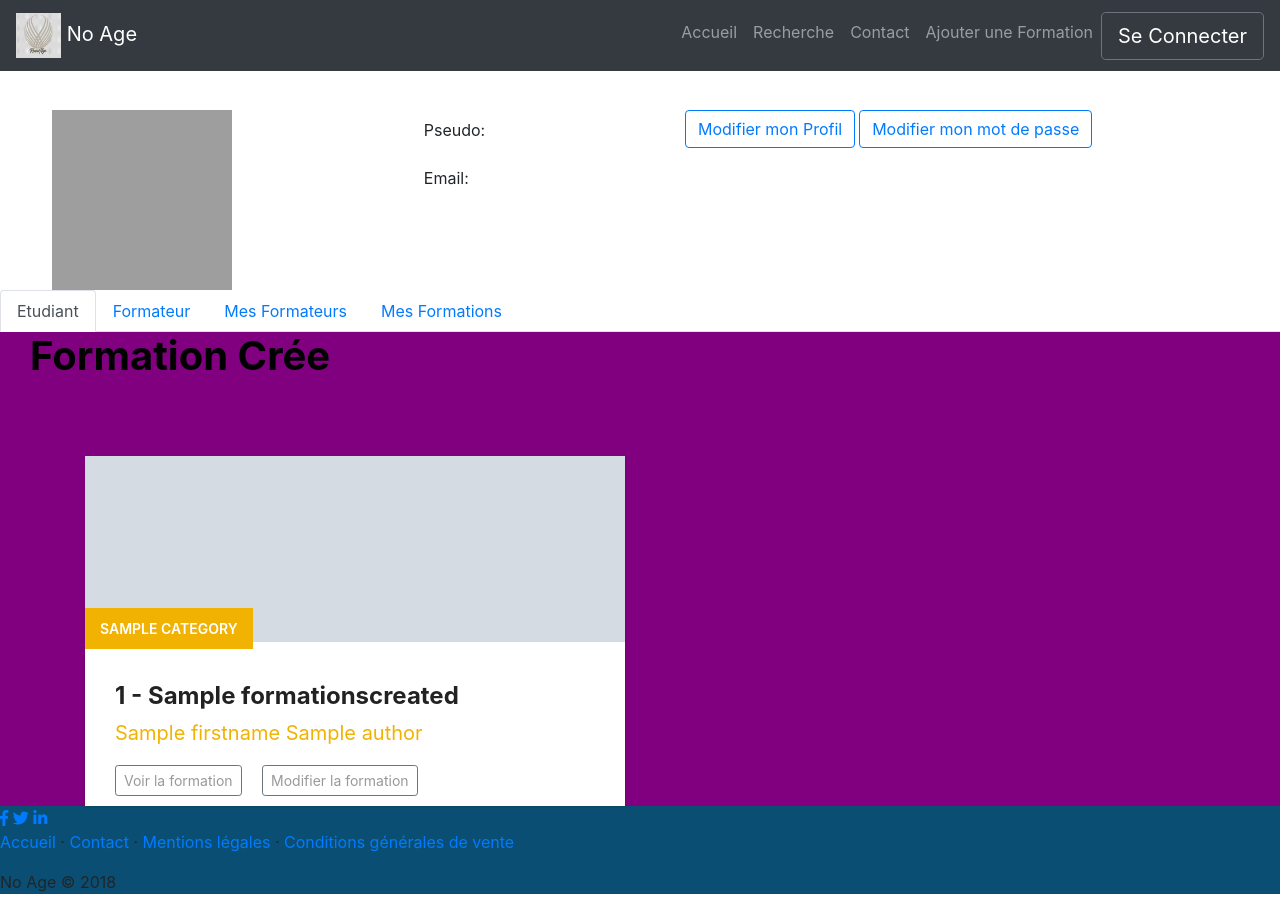
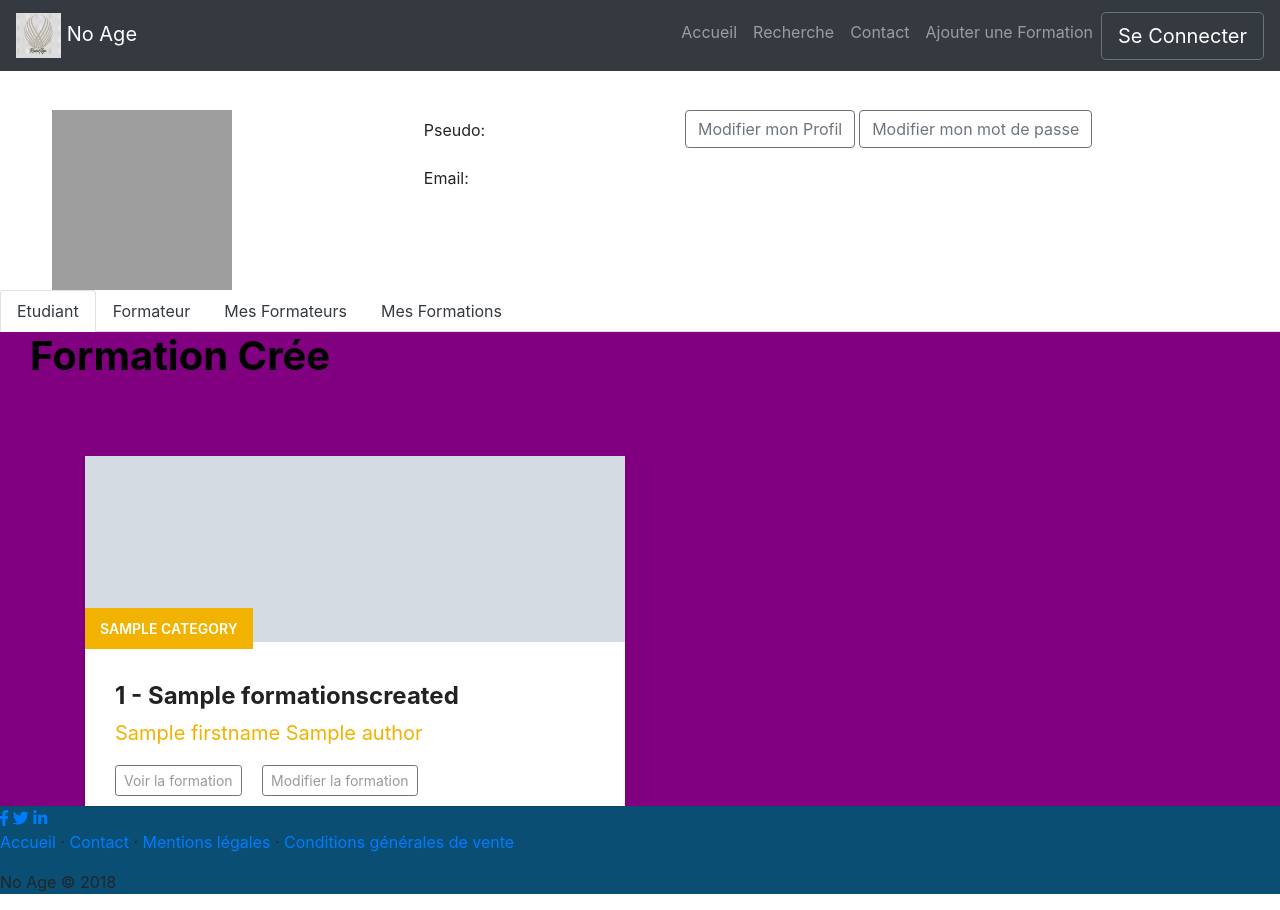
Before and after one commit to Geldawyn15/KnowAge, a Symfony app: template app/Resources/views/User/profil.html.twig in a window 1280 px wide. Run offline with Twig, Linux system fonts and the light colour scheme; the template is opened without the code that fills it: most values are stand-ins (such as "Sample title", 1, 10 or a date in 2020); grey boxes marked "Sample" are stand-in pictures; some libraries are stand-ins or nearby versions; grey boxes are pictures that could not be loaded.

Commit message:
btn style

```diff
--- a/app/Resources/views/Front/search.html.twig
+++ b/app/Resources/views/Front/search.html.twig
@@ -71,7 +71,7 @@
                             <h2 class="sub_title">par {{ formation.author.nickName }}</h2>
                             <p class="description"> {{ formation.description }}</p>
                         <div class="post-meta">
-                                <a href="{{ path('landing_formation', {id: formation.id}) }}" class="btn btn-sm btn-outline-primary waves-effect mr-3">Voir la formation</a>
+                                <a href="{{ path('landing_formation', {id: formation.id}) }}" class="btn btn-sm btn-outline-secondary mr-3">Voir la formation</a>
                             <button class="favoriteFormation btn" data-formation-id="{{ formation.id }}">
                                 {% if app.user and user.isFormationFavorited(formation) %}
                                     <i id="favoriteFormation" class="fas fa-heart fa-2x"  style="color:Tomato"> </i>
--- a/app/Resources/views/User/profil.html.twig
+++ b/app/Resources/views/User/profil.html.twig
@@ -35,12 +35,12 @@
             <div class="d-flex flex-row">
                 <div>
                     <a href="{{ path('update_profil') }}" role="button" aria-disabled="true">
-                        <button class="btn btn-outline-primary waves-effect mr-1">Modifier mon Profil</button>
+                        <button class="btn btn-outline-secondary waves-effect mr-1">Modifier mon Profil</button>
                     </a>
                 </div>
                 <div>
                     <a href="{{ path('update_password') }}" role="button" aria-disabled="true">
-                        <button class="btn btn-outline-primary waves-effect mr-1">Modifier mon mot de passe</button>
+                        <button class="btn btn-outline-secondary waves-effect mr-1">Modifier mon mot de passe</button>
                     </a>
                 </div>
             </div>
@@ -64,21 +64,21 @@
     </div>
     <ul class="nav nav-tabs" role="tablist">
         <li class="nav-item">
-            <a class="nav-link active" href="#etudiant" role="tab" data-toggle="tab">Etudiant</a>
+            <a class="nav-link active text-dark" href="#etudiant" role="tab" data-toggle="tab">Etudiant</a>
         </li>
         <li class="nav-item">
-            <a class="nav-link" href="#formateur" role="tab" data-toggle="tab">Formateur</a>
+            <a class="nav-link text-dark" href="#formateur" role="tab" data-toggle="tab">Formateur</a>
         </li>
         <li class="nav-item">
-            <a class="nav-link" href="#favoriteFormateurs" role="tab" data-toggle="tab">Mes Formateurs</a>
+            <a class="nav-link text-dark" href="#favoriteFormateurs" role="tab" data-toggle="tab">Mes Formateurs</a>
         </li>
         <li class="nav-item">
-            <a class="nav-link" href="#favoriteFormations" role="tab" data-toggle="tab">Mes Formations</a>
+            <a class="nav-link text-dark" href="#favoriteFormations" role="tab" data-toggle="tab">Mes Formations</a>
         </li>
     </ul>
 
-    <div class="tab-content bg-main">
-        <div role="tabpanel" class="tab-pane in active" id="etudiant">
+    <div class="tab-content bg-main ">
+        <div role="tabpanel" class="tab-pane in active " id="etudiant">
             <h1>Formation Crée</h1>
             <div class="container formation">
                 <div class="d-flex flex-column">
@@ -101,7 +101,7 @@
                                         <p class="description"> {{ formationcreated.description }}</p>
                                         <div class="post-meta">
                                             <a href="{{ path('landing_formation', {id: formationcreated.id}) }}" class="btn btn-sm btn-outline-secondary waves-effect mr-3">Voir la formation</a>
-                                            <a href="{{ path('new2', {id: formationcreated.id}) }}" class="btn btn-sm btn-outline-secondary waves-effect mr-3">Modifier la formation</a>
+                                            <a href="{{ path('new2', {id: formationcreated.id}) }}" class="btn btn-sm btn-outline-secondary  mr-3">Modifier la formation</a>
                                         </div>
                                     </div>
                                 </div>
@@ -136,7 +136,7 @@
                                         <h2 class="sub_title">{{ payment.formation.author.firstname}} {{ payment.formation.author.name}}</h2>
                                         <p class="description"> {{ payment.formation.description }}</p>
                                         <div class="post-meta">
-                                            <a href="{{ path('landing_formation', {id: formation.id}) }}" class="btn btn-sm btn-outline-secondary waves-effect mr-3">Voir la formation</a>
+                                            <a href="{{ path('landing_formation', {id: formation.id}) }}" class="btn btn-sm btn-outline-secondary  mr-3">Voir la formation</a>
                                             <button class="favoriteFormation btn" data-formation-id="{{ payment.formation.id }}">
                                                 {% if user.isFormationFavorited(payment.formation) %}
                                                     <i id="favoriteFormation" class="fas fa-heart fa-2x"  style="color:Tomato"> </i>
```
